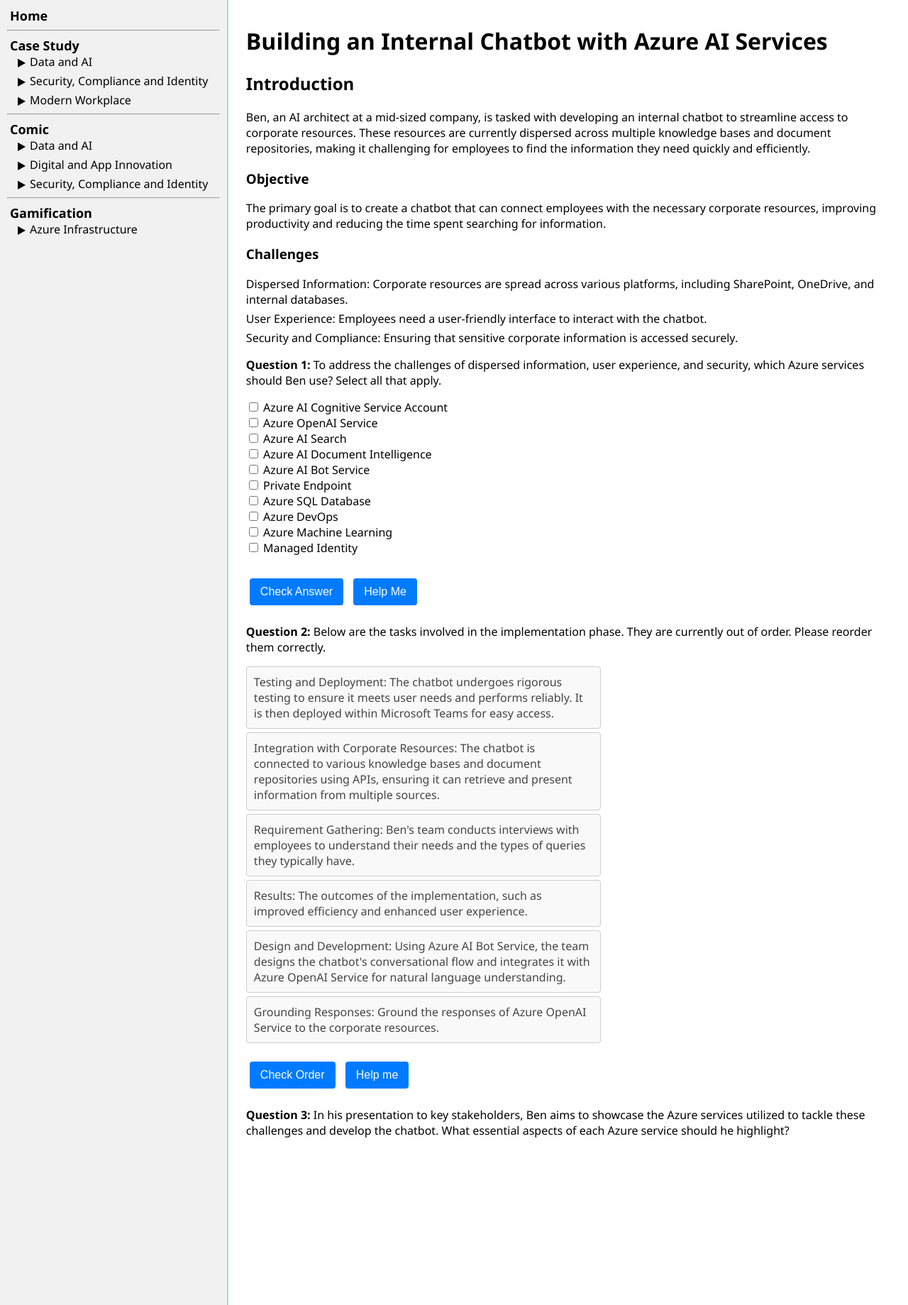
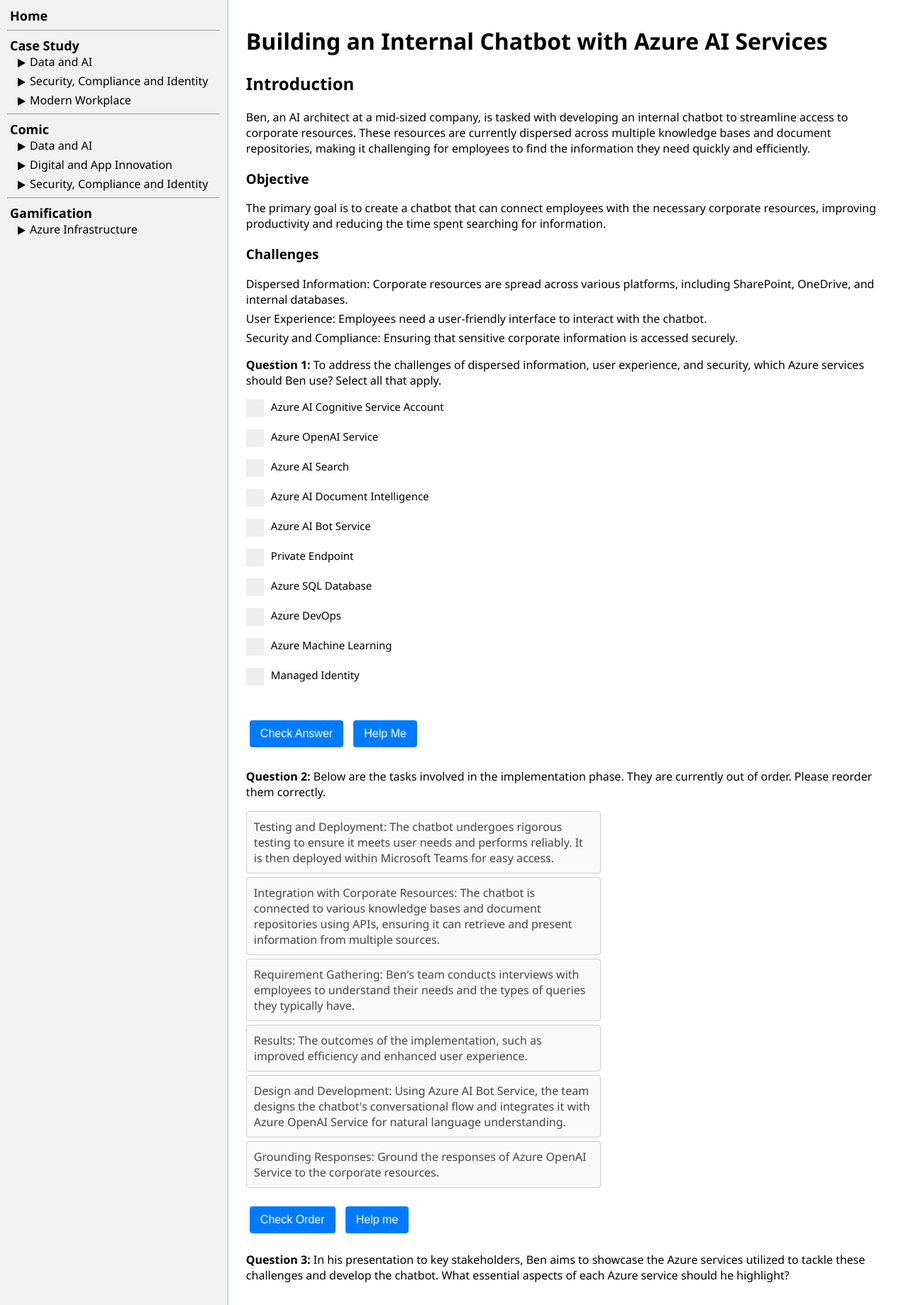
Before and after one commit to ningweinw/iengage, a Jekyll site: the page built from project-files/case-study/Data and AI/Building Internal Chatbot.md, in a window 1280 px wide. Shown: the whole page at 71% size. Built offline with Jekyll 4.4.1, drawn with Linux system fonts in a browser that asks for light colours; nearby versions of some CDN libraries.

Commit message:
Update style.css

```diff
--- a/assets/css/style.css
+++ b/assets/css/style.css
@@ -202,3 +202,67 @@
     appearance: none;
     -webkit-appearance: none;
   }
+
+/*Check box*/
+  .checkbox-container {
+    display: block;
+    position: relative;
+    padding-left: 35px;
+    cursor: pointer;
+    font-size: 15px;
+    user-select: none;
+  }
+
+  .checkbox-container input {
+    position: absolute;
+    opacity: 0;
+    cursor: pointer;
+    height: 0;
+    width: 0;
+  }
+
+  .checkmark {
+    position: absolute;
+    top: 0;
+    left: 0;
+    height: 25px;
+    width: 25px;
+    background-color: #eee;
+  }
+
+  .checkbox-container input:checked ~ .checkmark {
+    background-color: #2196F3;
+  }
+
+  .checkmark:after {
+    content: "";
+    position: absolute;
+    display: none;
+  }
+
+  .checkbox-container input:checked ~ .checkmark:after {
+    display: block;
+  }
+
+  .checkbox-container .checkmark:after {
+    left: 9px;
+    top: 5px;
+    width: 5px;
+    height: 10px;
+    border: solid white;
+    border-width: 0 3px 3px 0;
+    transform: rotate(45deg);
+  }
+
+  #result {
+    font-size: 20px;
+    margin-top: 20px;
+  }
+
+  #result.correct {
+    color: blue;
+  }
+
+  #result.incorrect {
+    color: red;
+  }
```
